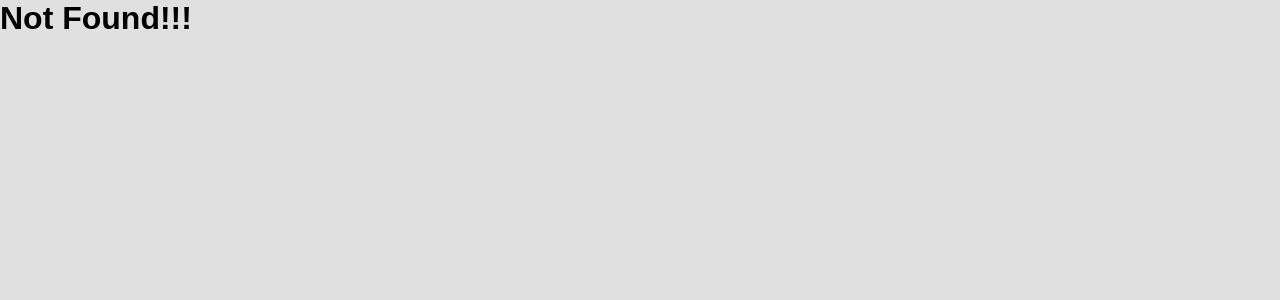
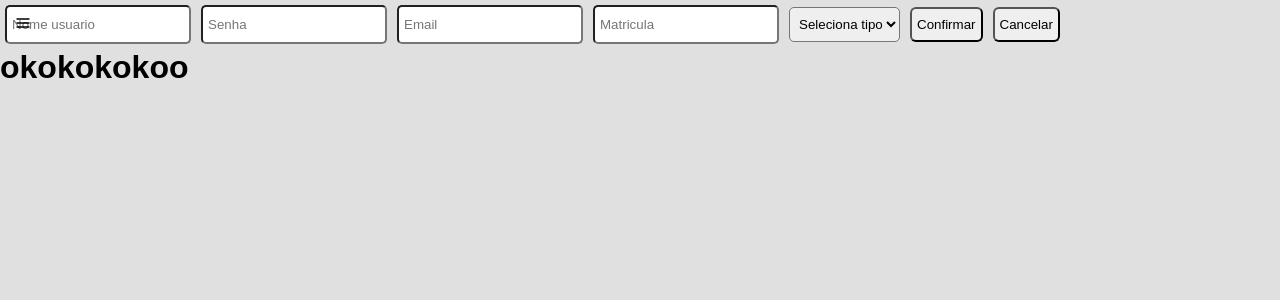
Before and after one commit to rdsdo100/atendimento-front, a React (Create React App) app: page /cadastro-usuario in a window 1280 px wide. Before the commit this address had no page. Shown: the top 300 px of the page. Built offline with nearby package versions, Linux system fonts and the light colour scheme; sample sign-in values are in the browser's storage.

Commit message:
telas de cadastro de uauario

```diff
--- a/src/App.css
+++ b/src/App.css
@@ -17,9 +17,23 @@ body{
 input {
     padding-left: 5px;
     margin: 5px;
-    border-radius: 12px;
+    border-radius: 5px;
     height: 35px;
     }
+
+select {
+    padding-left: 5px;
+    margin: 5px;
+    border-radius: 5px;
+    height: 35px;
+}
+option{
+    padding-left: 5px;
+    margin: 5px;
+    border-radius: 5px;
+    height: 35px;
+}
+
 button{
     padding: 0px 5px;
     margin: 5px;
--- /dev/null
+++ b/src/pages/cadastroEmpresas/CadastroEmpresas.tsx
@@ -0,0 +1,14 @@
+import React from "react";
+import Menu from "../../componets/menu/Menu";
+
+
+const CadastroEmpresa = () =>{
+    return(
+        <div>
+            <Menu/>
+            <h1>Cadastro Empresas</h1>
+        </div>
+    )
+}
+
+export default CadastroEmpresa
--- /dev/null
+++ b/src/pages/cadastroUsuario/CadastroUsuarios.tsx
@@ -0,0 +1,62 @@
+import React, {ChangeEvent, FormEvent, useState} from "react";
+import Menu from "../../componets/menu/Menu";
+import './index.css'
+const CadastroUsuario = ()=>{
+
+    const [nomeUsuario , setNomeUsuario]= useState()
+    const [senha , setSenha]= useState()
+    const [emailUsuario , setEmailUsuario]= useState()
+    const [matricula , setMatricula]= useState()
+    const [tipo , setTipo] = useState()
+    const [mesage , setMesage] = useState('okokokokoo')
+
+    function btnCancelar (event: FormEvent){
+        event.preventDefault()
+limparCampos()
+    }
+    function confirmar(event : FormEvent<HTMLFormElement>){
+        event.preventDefault()
+limparCampos()
+
+    }
+
+    function limparCampos (){
+        setNomeUsuario("")
+        setSenha("")
+        setEmailUsuario("")
+        setMatricula("")
+        setTipo('0')
+    }
+
+    return(
+        <div>
+            <Menu/>
+
+<div className="cadastro">
+
+
+            <form onSubmit={confirmar} className="cadastro" >
+                <input className="cadastro" value={nomeUsuario} placeholder="Nome usuario" name="nomeUsuario" type="text"/>
+                <input className="cadastro" value={senha} name="senha" placeholder="Senha"  type="text"/>
+                <input className="cadastro" value={emailUsuario} name="email" type="text" placeholder="Email" />
+                <input className="cadastro" value={matricula} name="matrcula" placeholder="Matricula"  type="text"/>
+                <select value='0' className="cadastro" name="tipoUsuaruio">
+                    <option value={tipo}> Seleciona tipo </option>
+                    <option value='1'> Administrador</option>
+                </select>
+                <button className="cadastro" type="submit">Confirmar</button>
+                <button className="cadastro"  onClick={btnCancelar} type="button">Cancelar</button>
+
+            </form>
+
+
+    <h1 className="cadastro" >{mesage}</h1>
+
+
+
+            </div>
+
+        </div>
+    )
+}
+export default CadastroUsuario
--- a/src/rotas/routes.tsx
+++ b/src/rotas/routes.tsx
@@ -5,6 +5,8 @@ import Home from "../pages/home/Home";
 import LoginServer from "../services/LoginServer";
 import CadastroAtendimento from "../pages/cadastroAtendimento/CadastroAtendiemto";
 import NotFound from "../pages/notFound/NotFound";
+import CadastroUsuario from "../pages/cadastroUsuario/CadastroUsuarios";
+import CadastroEmpresa from "../pages/cadastroEmpresas/CadastroEmpresas";
 
 const loginServer = new LoginServer()
 
@@ -19,8 +21,6 @@ const  PrivateRoute =  ({component, isAuthenticated, ...rest}: any) => {
     return <Route {...rest} render={routeComponent}/>;
 };
 
-
-
 const Routes =  () =>{
   return(
   <BrowserRouter>
@@ -30,6 +30,8 @@ const Routes =  () =>{
 
       <PrivateRoute component={Home} path='/home' ></PrivateRoute>
         <PrivateRoute component={CadastroAtendimento} path='/cadastro-atendimento' ></PrivateRoute>
+        <PrivateRoute component={CadastroUsuario} path='/cadastro-usuario' ></PrivateRoute>
+        <PrivateRoute component={CadastroEmpresa} path='/cadastro-empresa' />
 <Route component={NotFound} path="*" ></Route>
     </Switch>
   </BrowserRouter>
```
Also changed, not shown: src/pages/cadastroUsuario/index.css (added).
